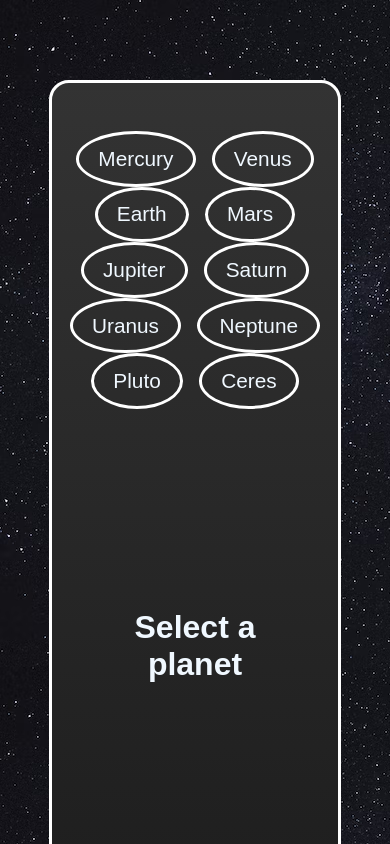
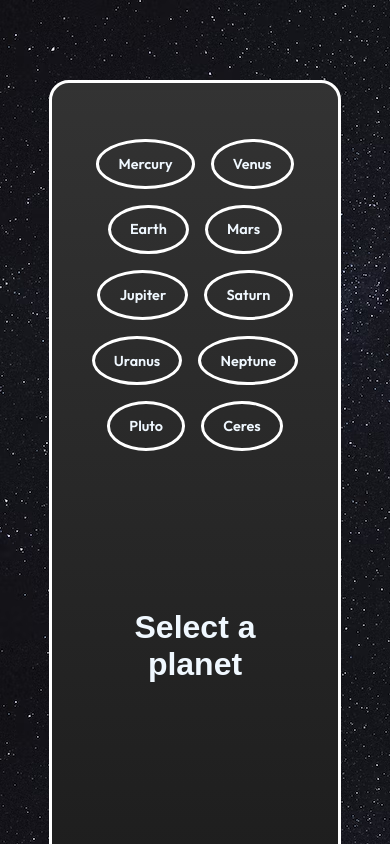
Before and after one commit to AlessandroCarrozza/react-solar-system, a React (Vite) app: page / in a window 390 px wide. Shown: the top 844 px of the page. Built offline with nearby package versions, Linux system fonts and the light colour scheme; a web font is replaced by a local one.

Commit message:
responsive desktop, ipad

```diff
--- a/index.html
+++ b/index.html
@@ -10,6 +10,10 @@
       href="https://fonts.googleapis.com/css2?family=Tourney:ital,wght@1,900&display=swap"
       rel="stylesheet"
     />
+    <link
+      href="https://fonts.googleapis.com/css2?family=Outfit:wght@400;500;600&display=swap"
+      rel="stylesheet"
+    />
     <title>Solar System</title>
   </head>
   <body>
--- a/src/App.css
+++ b/src/App.css
@@ -31,3 +31,9 @@ body {
   left: 50%;
   transform: translate(-50%, -200%);
 }
+
+@media screen and (max-width: 1380px) {
+  #contentSide {
+    height: 500px;
+  }
+}
--- a/src/components/Box/Box.css
+++ b/src/components/Box/Box.css
@@ -7,9 +7,29 @@ li {
   margin: 0 0.5rem;
   cursor: pointer;
   transition: background-color 0.7s;
+  font-family: "Outfit", sans-serif;
+  font-weight: 700;
 }
 
 li:hover {
   background-color: aliceblue;
   color: black;
 }
+
+@media screen and (max-width: 1650px) {
+  li {
+    font-size: 1rem;
+  }
+}
+
+@media screen and (max-width: 1450px) {
+  li {
+    font-size: 0.9rem;
+  }
+}
+
+@media screen and (max-width: 1380px) {
+  li {
+    margin: 0.5rem;
+  }
+}
--- a/src/components/TabContent/TabContent.css
+++ b/src/components/TabContent/TabContent.css
@@ -13,11 +13,11 @@
 }
 
 .leftSide img {
-  max-height: 500px;
+  max-width: 75%;
 }
 
 .leftSide img.Saturn {
-  max-height: 450px;
+  max-width: 90%;
 }
 
 .leftSide {
@@ -54,3 +54,22 @@ span#divider {
   font-weight: 800;
   font-style: italic;
 }
+
+/* responsive */
+@media screen and (max-width: 800px) {
+  .rightSide {
+    font-size: 1.2rem;
+  }
+}
+
+@media screen and (max-width: 718px) {
+  .rightSide {
+    font-size: 1.1rem;
+  }
+}
+
+@media screen and (max-width: 560px) {
+  .rightSide {
+    font-size: 1rem;
+  }
+}
```
